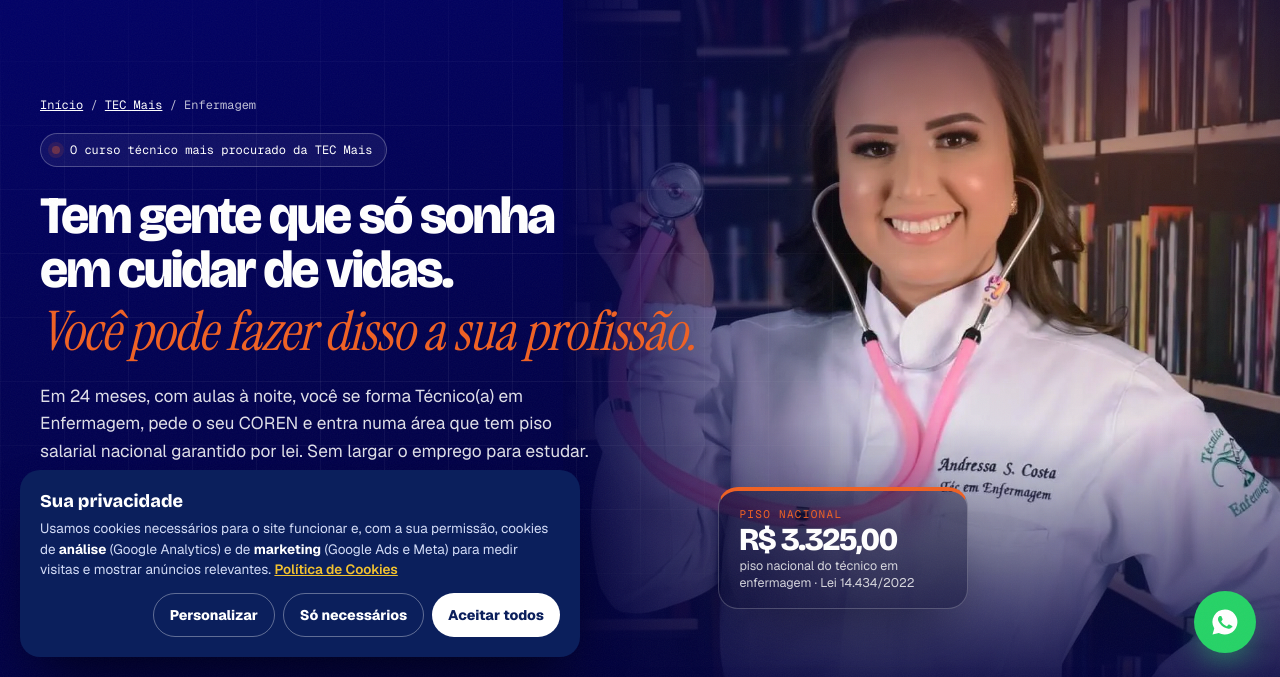
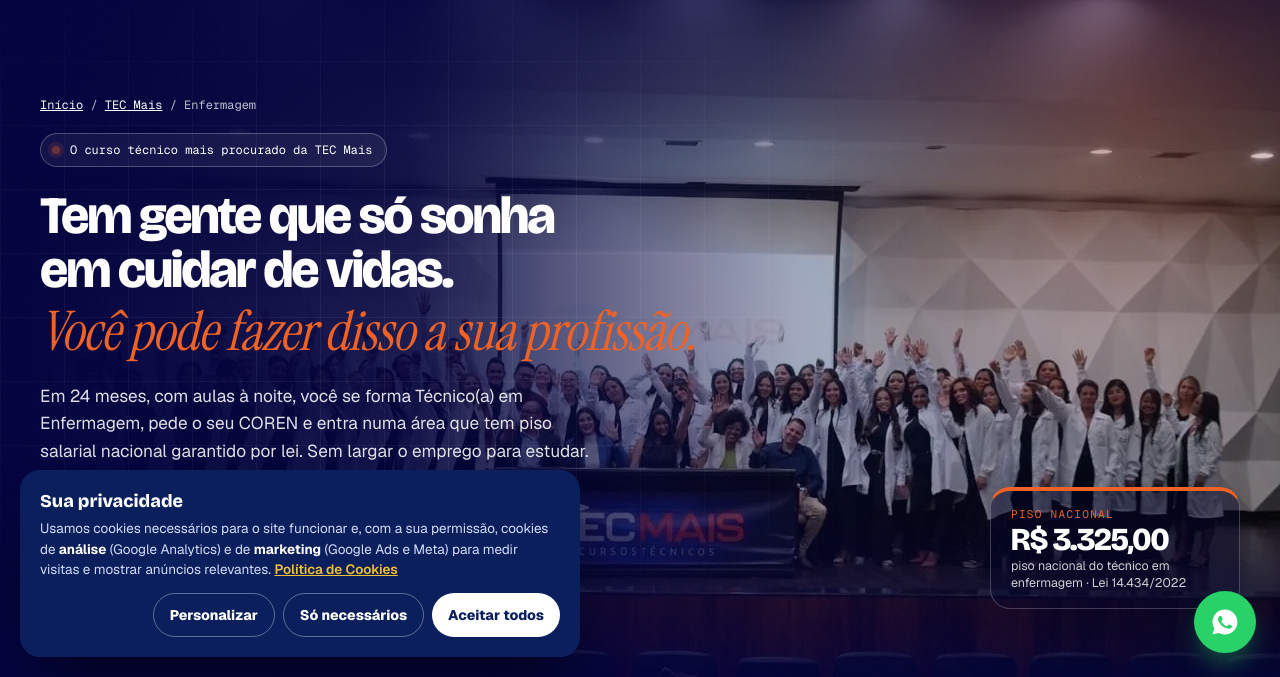
Before and after one commit to renatobcarv/ColegioExito, an Astro site: page /tec-mais/enfermagem in a window 1280 px wide. Shown: the part 123-800 px from the top of the page. Built offline with nearby package versions, Linux system fonts and the light colour scheme; Astro itself is replaced by a stand-in of ours; no server answers; the database is empty.

Commit message:
Enfermagem: foto da turma na formatura no topo (#32)
Troca a foto da técnica pela turma de jaleco comemorando no palco, cobrindo
o topo inteiro (heroPhoto.full) com o lado do texto tingido no azul da marca.


Claude-Session: https://claude.ai/code/session_01CchDq7PEzYdBVCAF9WHNSw

Co-authored-by: Claude <noreply@anthropic.com>

```diff
--- a/src/components/CursoTecnico.astro
+++ b/src/components/CursoTecnico.astro
@@ -45,7 +45,7 @@ const compare = [
   <main id="conteudo" class="ct" style={vars}>
 
     <!-- 1 · Promessa -->
-    <section class={`ch${c.heroPhoto ? ' ch--photo' : ''}`}>
+    <section class={`ch${c.heroPhoto ? ' ch--photo' : ''}${c.heroPhoto?.full ? ' ch--full' : ''}`}>
       {c.heroPhoto && (
         <div class="ch__bg" aria-hidden="true">
           <img src={`${base}${c.heroPhoto.src}`} alt="" width={c.heroPhoto.w} height={c.heroPhoto.h} decoding="async" fetchpriority="high" style={c.heroPhoto.pos ? `object-position:${c.heroPhoto.pos}` : undefined} />
@@ -468,6 +468,14 @@ const compare = [
   .ch__sal--glass span { color: var(--h); }
   .ch__sal--glass strong { color: #FFF; }
   .ch__sal--glass small { color: rgba(255,255,255,.8); }
+  /* foto de turma cobrindo o topo inteiro: o lado do texto fica tingido de azul */
+  .ch--full .ch__bg { width: 100%; }
+  .ch--full .ch__bg img { -webkit-mask-image: none; mask-image: none; }
+  .ch--full .ch__bg::after { background:
+    linear-gradient(90deg, var(--pdeep) 0%, color-mix(in srgb, var(--pdeep) 88%, transparent) 32%, color-mix(in srgb, var(--pdeep) 35%, transparent) 62%, color-mix(in srgb, var(--pdeep) 10%, transparent) 100%),
+    linear-gradient(0deg, var(--pdeep) 0%, transparent 30%),
+    linear-gradient(180deg, color-mix(in srgb, var(--pdeep) 55%, transparent) 0%, transparent 25%); }
+  .ch--full .ch__float { margin-left: 0; justify-content: flex-end; }
   .sr { position: absolute; width: 1px; height: 1px; overflow: hidden; clip: rect(0 0 0 0); white-space: nowrap; }
 
   /* autoridade */
@@ -639,6 +647,9 @@ const compare = [
     .ch__bg img { -webkit-mask-image: linear-gradient(180deg, #000 55%, transparent 100%); mask-image: linear-gradient(180deg, #000 55%, transparent 100%); }
     .ch__bg::after { background: linear-gradient(180deg, color-mix(in srgb, var(--pdeep) 40%, transparent) 0%, transparent 25%); }
     .ch__float { min-height: 0; margin-top: 8px; margin-left: 0; justify-content: flex-start; }
+    .ch--full .ch__bg::after { background: linear-gradient(0deg, var(--pdeep) 0%, transparent 45%), linear-gradient(180deg, color-mix(in srgb, var(--pdeep) 45%, transparent) 0%, transparent 25%); }
+    .ch--full .ch__bg img { -webkit-mask-image: linear-gradient(180deg, #000 60%, transparent 100%); mask-image: linear-gradient(180deg, #000 60%, transparent 100%); }
+    .ch--full .ch__float { justify-content: flex-start; }
     .day__head, .faq .cs__head { position: static; }
     .per { grid-template-columns: 1fr; }
     .ba { grid-template-columns: 1fr; }
--- a/src/data/site.ts
+++ b/src/data/site.ts
@@ -46,7 +46,7 @@ export type TechCourse = {
   tagline: string;
   photo: string;
   /** Foto do topo da página do curso, integrada ao fundo (sem moldura). Sem ela, o topo usa `photo` em cartão. */
-  heroPhoto?: { src: string; alt: string; w: number; h: number; pos?: string };
+  heroPhoto?: { src: string; alt: string; w: number; h: number; pos?: string; /** true = a foto cobre o topo inteiro (fotos horizontais de turma). */ full?: boolean };
   featured?: boolean;
   hours: string;
   duration: string;
@@ -672,7 +672,7 @@ export const formacoes: Formacao[] = [
         name: 'Técnico em Enfermagem',
         tagline: 'Cuide de vidas com técnica, em hospitais, clínicas e home care.',
         photo: '/img/tec/enfermagem.webp',
-        heroPhoto: { src: '/img/tec/enfermagem/hero-tecnica.webp', alt: 'Técnica em enfermagem formada pela TEC Mais, de jaleco bordado com o nome e estetoscópio na mão, sorrindo', w: 1076, h: 1263, pos: '50% 18%' },
+        heroPhoto: { src: '/img/tec/enfermagem/hero-turma.webp', alt: 'Turma de Técnico em Enfermagem da TEC Mais de jaleco branco, comemorando com os braços para cima no palco da cerimônia', w: 1280, h: 853, pos: '62% 55%', full: true },
         featured: true,
         hours: '1.200 horas',
         duration: '24 meses',
```
Also changed, not shown: public/img/tec/enfermagem/hero-tecnica.webp (deleted), public/img/tec/enfermagem/hero-turma.webp (added).
